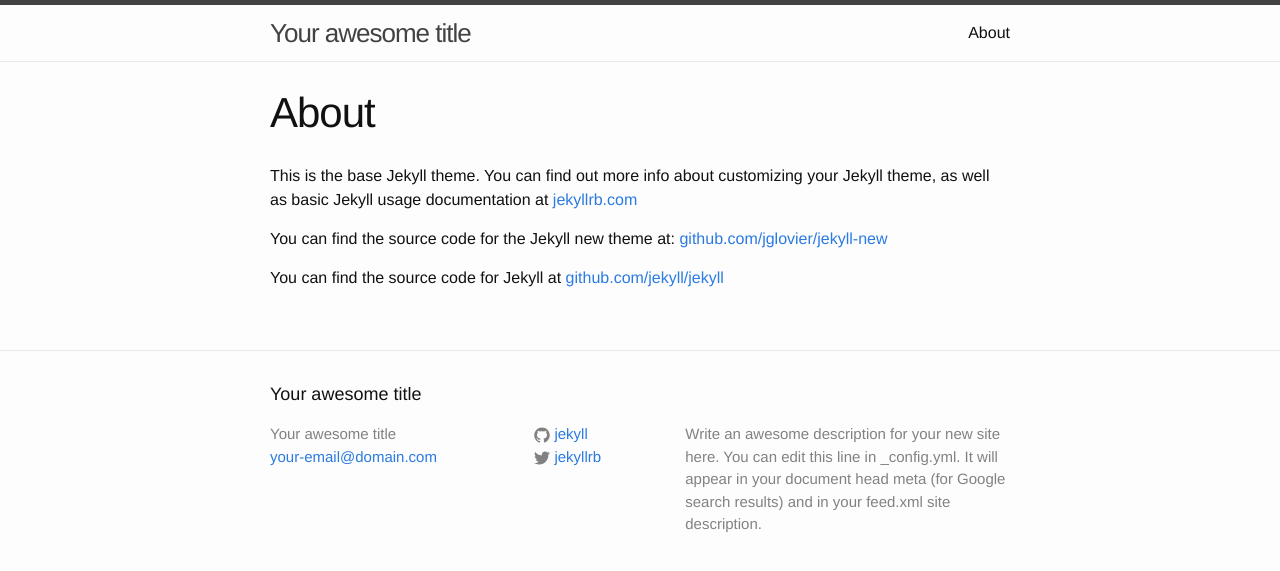
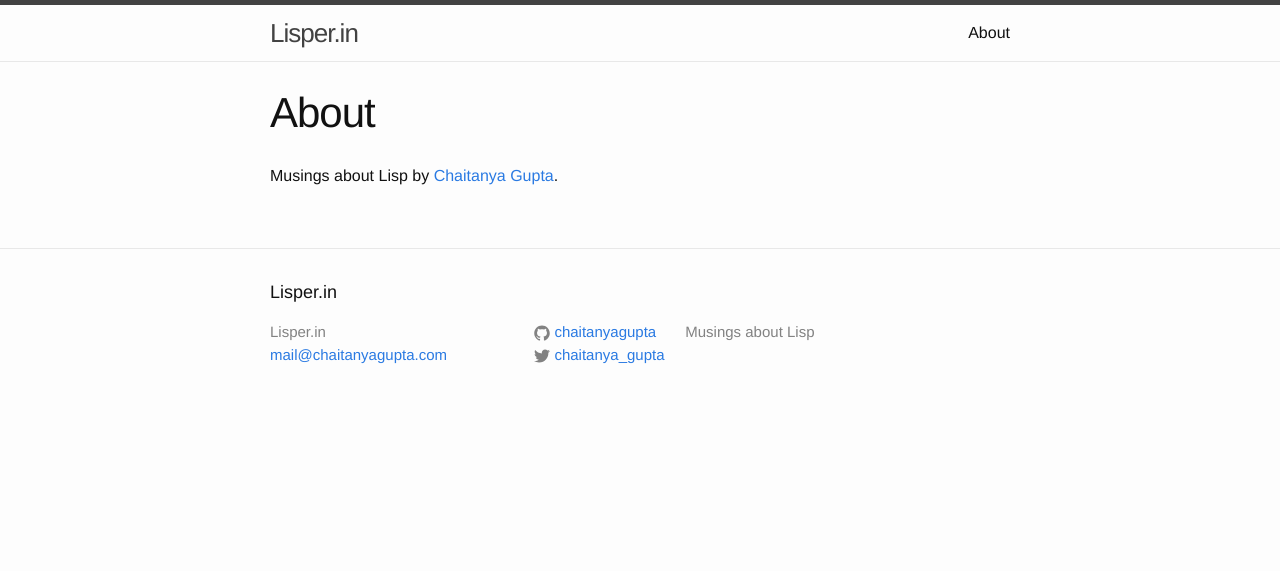
Before and after one commit to lisperin/lisperin.github.io, a Jekyll site: the page built from about.md, in a window 1280 px wide. Shown: the top 571 px of the page. Built offline with Jekyll 4.4.1, drawn with Linux system fonts in a browser that asks for light colours.

Commit message:
Add some site info

```diff
--- a/_config.yml
+++ b/_config.yml
@@ -1,14 +1,11 @@
 # Site settings
-title: Your awesome title
-email: your-email@domain.com
-description: > # this means to ignore newlines until "baseurl:"
-  Write an awesome description for your new site here. You can edit this
-  line in _config.yml. It will appear in your document head meta (for
-  Google search results) and in your feed.xml site description.
-baseurl: "" # the subpath of your site, e.g. /blog/
-url: "http://yourdomain.com" # the base hostname & protocol for your site
-twitter_username: jekyllrb
-github_username:  jekyll
+title: Lisper.in
+email: mail@chaitanyagupta.com
+description: Musings about Lisp
+baseurl: ""
+url: "http://lisper.in"
+twitter_username: chaitanya_gupta
+github_username:  chaitanyagupta
 
 # Build settings
 markdown: kramdown
--- a/about.md
+++ b/about.md
@@ -4,8 +4,4 @@
 permalink: /about/
 ---
 
-This is the base Jekyll theme. You can find out more info about customizing your Jekyll theme, as well as basic Jekyll usage documentation at [jekyllrb.com](http://jekyllrb.com/)
-
-You can find the source code for the Jekyll new theme at: [github.com/jglovier/jekyll-new](https://github.com/jglovier/jekyll-new)
-
-You can find the source code for Jekyll at [github.com/jekyll/jekyll](https://github.com/jekyll/jekyll)
+Musings about Lisp by [Chaitanya Gupta](http://chaitanyagupta.com/).
```
